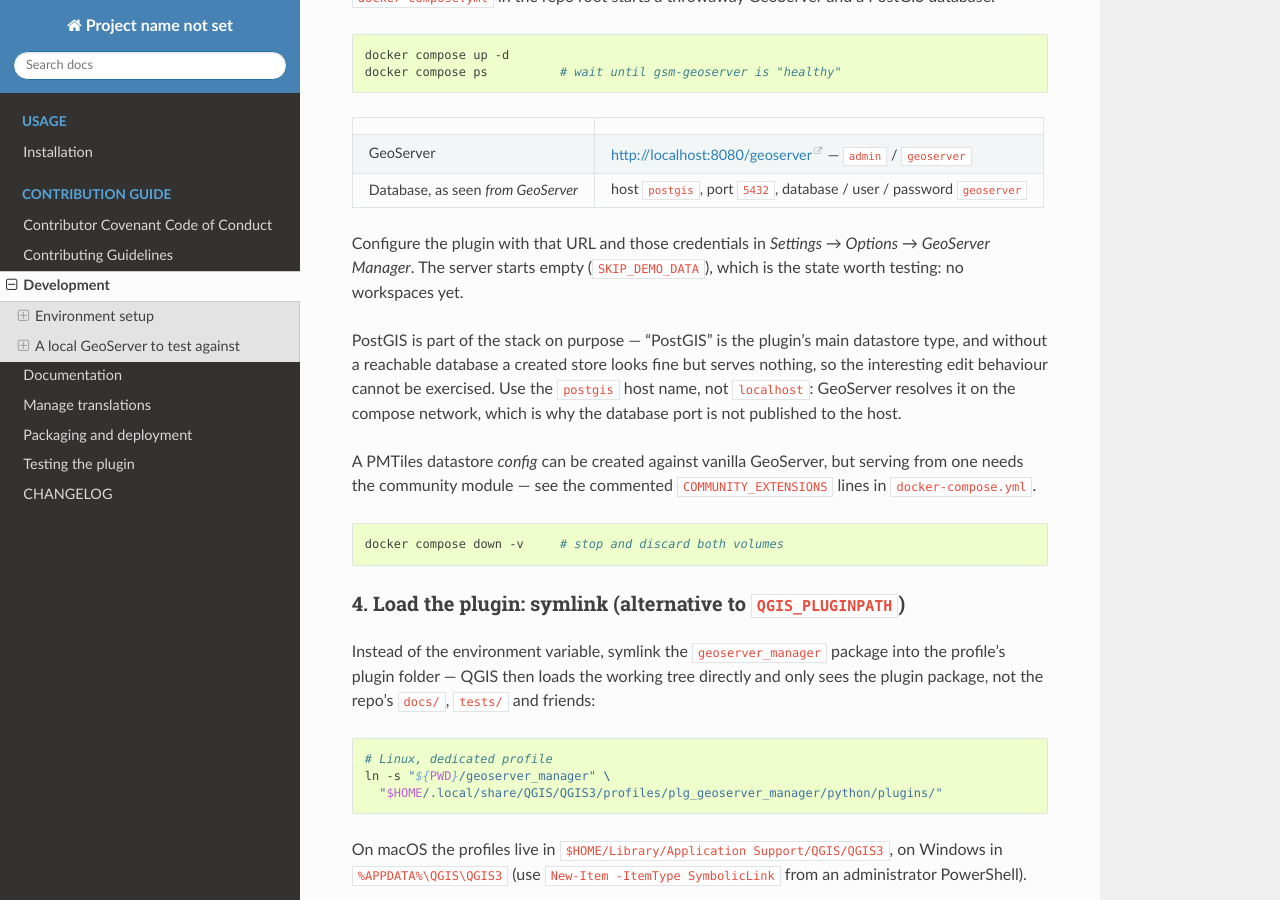
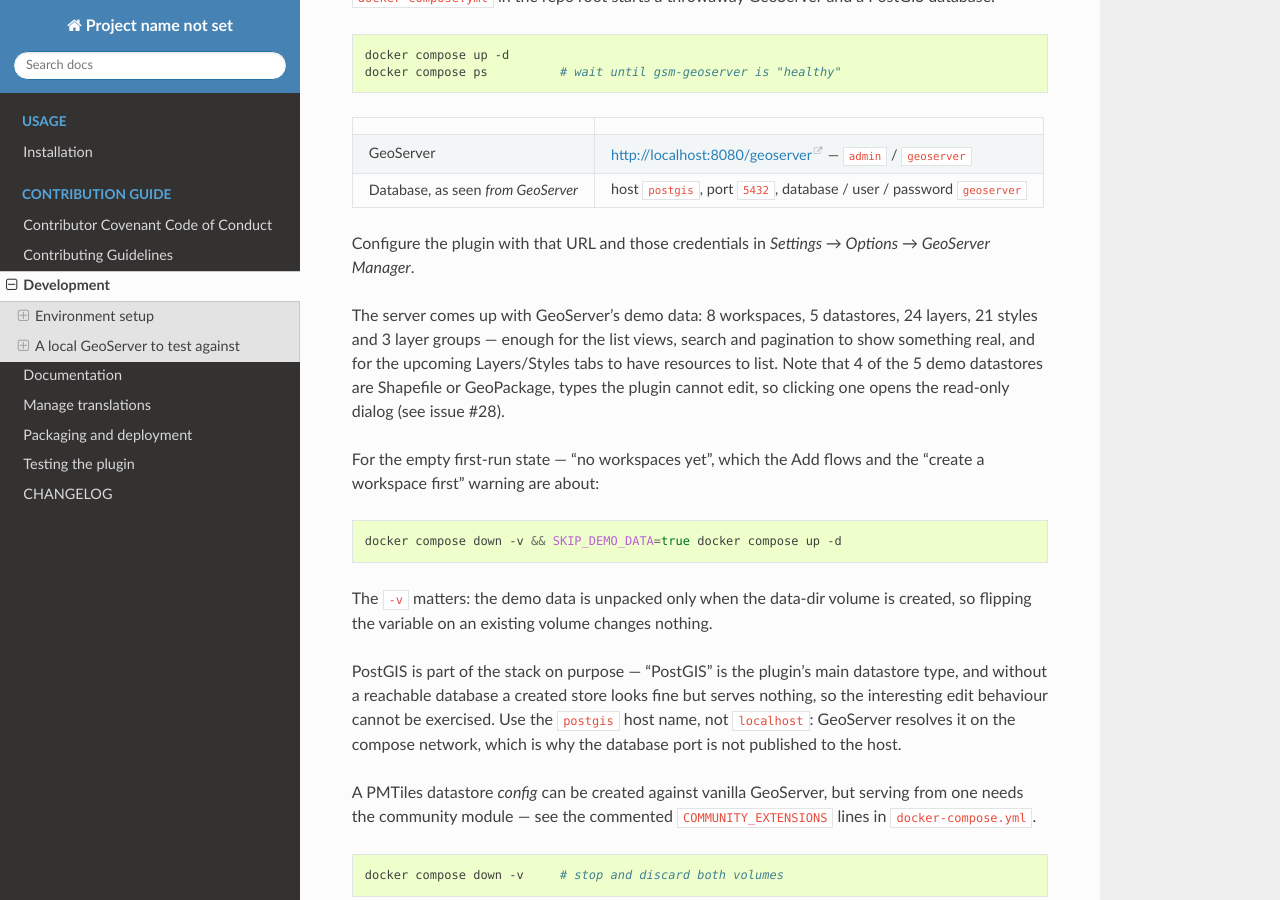
Before and after one commit to ronitjadhav/geoserver_manager, a Sphinx documentation site: the page built from docs/development/environment.md, in a window 1280 px wide and 900 px high, scrolled down 2215 px. Built offline with Sphinx 7.4.7 and the Read the Docs theme 3.1.0, drawn with Linux system fonts in a browser that asks for light colours; the version number could not be read and is left out.

Commit message:
feat: start the local GeoServer with demo data by default
SKIP_DEMO_DATA=true gave an empty server, which suits the first-run flows but
not much else: the list views, search and pagination had nothing to show, and
the next tabs (layers, styles, layer groups, coverage stores) have no
resources to list. Demo data gives 8 workspaces, 5 datastores, 24 layers, 21
styles and 3 layer groups — 24 layers also being past the 20-row page size.

Still one variable away from the empty state, now documented with the reason
the obvious attempt fails:

    docker compose down -v && SKIP_DEMO_DATA=true docker compose up -d

(the demo data is unpacked only when the data-dir volume is created).

Worth knowing while developing: 4 of the 5 demo datastores are Shapefile or
GeoPackage, so clicking one lands in the unsupported-type read-only dialog of
issue #28 — that issue is now the first thing a new contributor meets.

Co-Authored-By: Claude Opus 5 (1M context) <noreply@anthropic.com>

````diff
--- a/docs/development/environment.md
+++ b/docs/development/environment.md
@@ -78,8 +78,24 @@ docker compose ps          # wait until gsm-geoserver is "healthy"
 | Database, as seen *from GeoServer* | host `postgis`, port `5432`, database / user / password `geoserver` |
 
 Configure the plugin with that URL and those credentials in *Settings → Options →
-GeoServer Manager*. The server starts empty (`SKIP_DEMO_DATA`), which is the
-state worth testing: no workspaces yet.
+GeoServer Manager*.
+
+The server comes up with GeoServer's demo data: 8 workspaces, 5 datastores, 24
+layers, 21 styles and 3 layer groups — enough for the list views, search and
+pagination to show something real, and for the upcoming Layers/Styles tabs to
+have resources to list. Note that 4 of the 5 demo datastores are Shapefile or
+GeoPackage, types the plugin cannot edit, so clicking one opens the read-only
+dialog (see issue #28).
+
+For the empty first-run state — "no workspaces yet", which the Add flows and the
+"create a workspace first" warning are about:
+
+```sh
+docker compose down -v && SKIP_DEMO_DATA=true docker compose up -d
+```
+
+The `-v` matters: the demo data is unpacked only when the data-dir volume is
+created, so flipping the variable on an existing volume changes nothing.
 
 PostGIS is part of the stack on purpose — "PostGIS" is the plugin's main
 datastore type, and without a reachable database a created store looks fine but
````
Also changed, not shown: README.md (+5 -3 lines), docker-compose.yml (+12 -3 lines).
